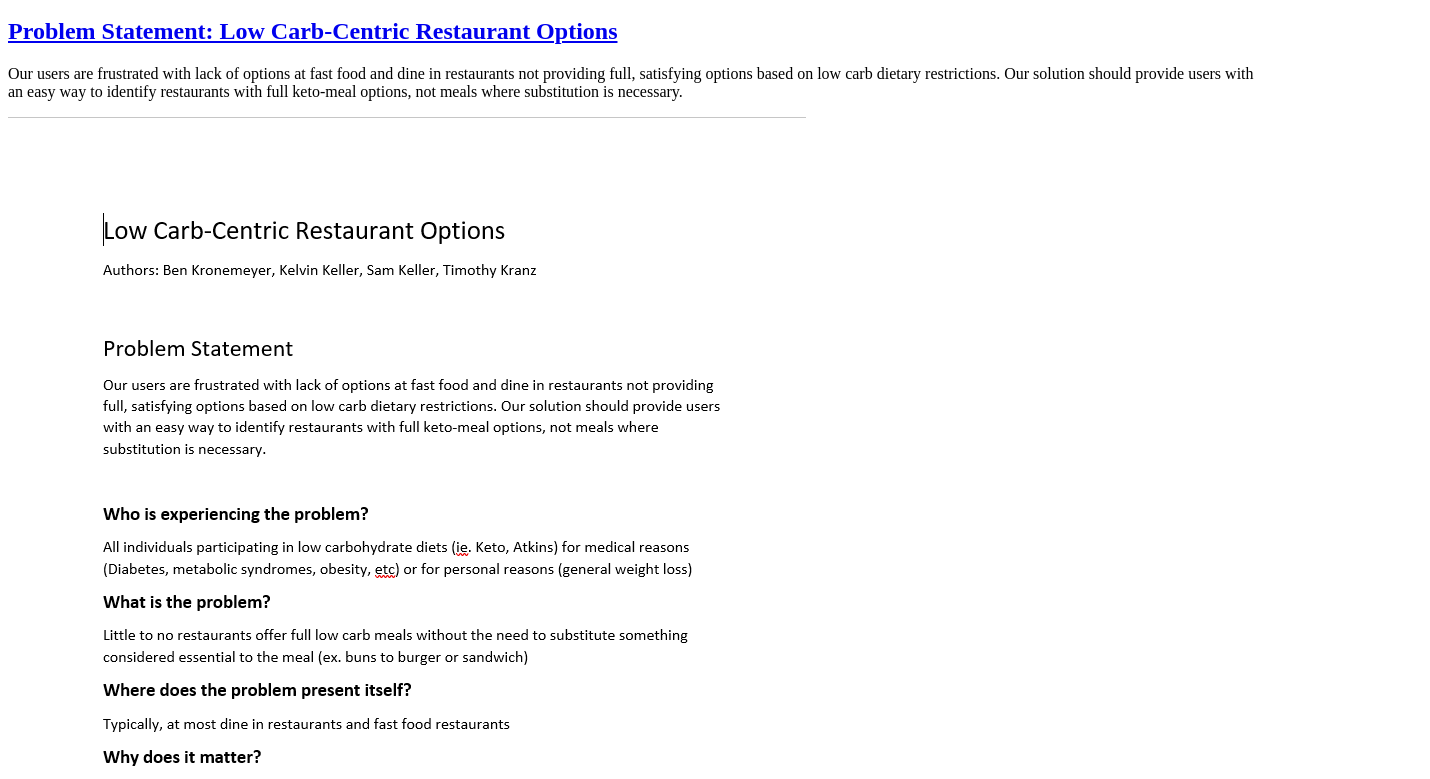
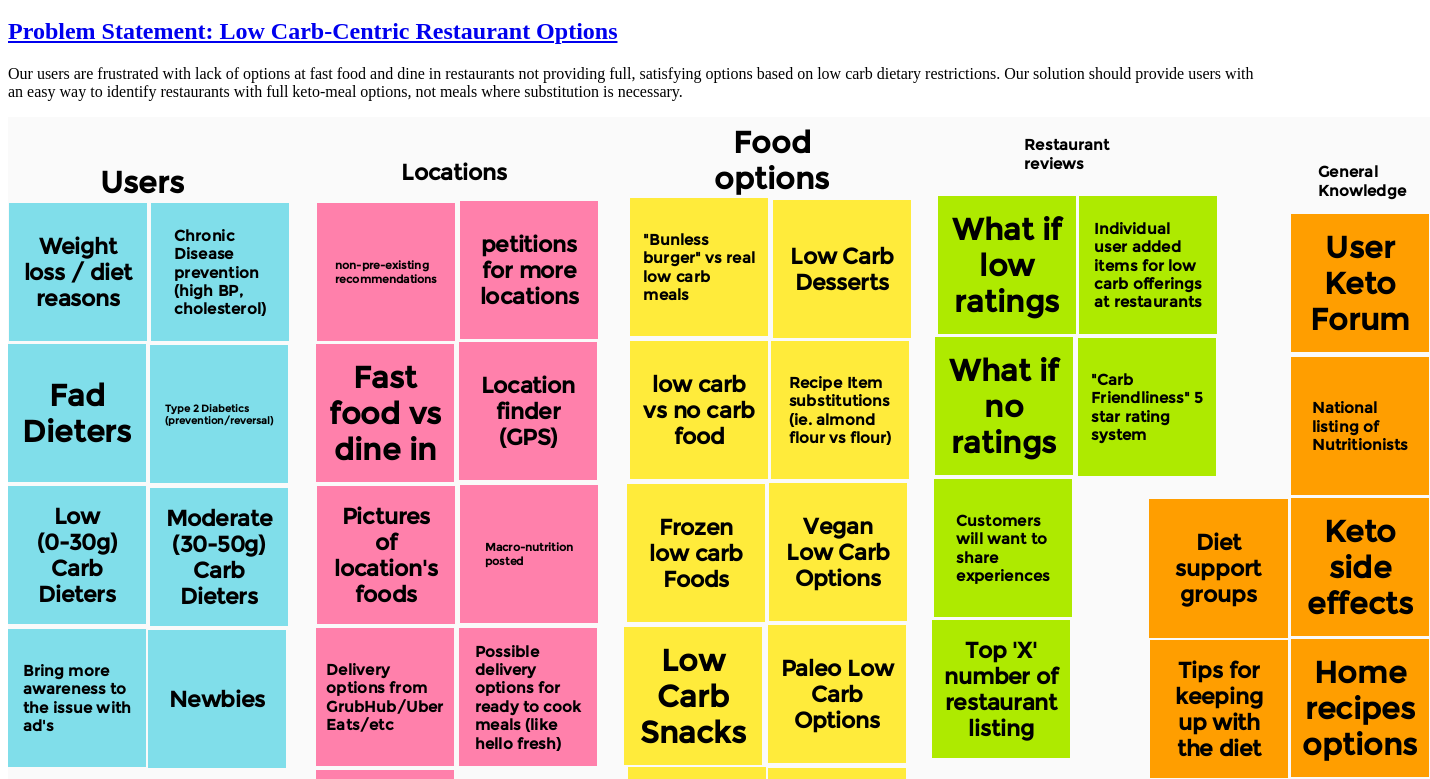
Before and after one commit to Kelvvv/Kelvvv.github.io, a plain HTML site: page index.html in a window 1280 px wide. Shown: the part 791-1570 px from the top of the page, 1430 px wide, since content can reach past the window. Drawn offline with Linux system fonts and the light colour scheme.

Commit message:
Add files via upload

```diff
--- a/index.html
+++ b/index.html
@@ -18,7 +18,7 @@
 
         <!--Affinity Diagram Assignment-->
         <section class="assignment">
-            <a href="files/Low carb  (1).pdf"><img src="images/Problem Statement.png"></a>
+            <a href="files/Low carb  (1).pdf"><img src="images/Low carb  1.png"></a>
             <section class="ass-details">
                 <a href="files/Low carb  (1).pdf"><h2>Affinity Diagram: Low Carb-Centric Restaurant Options</h2></a>
                 <p>
```
